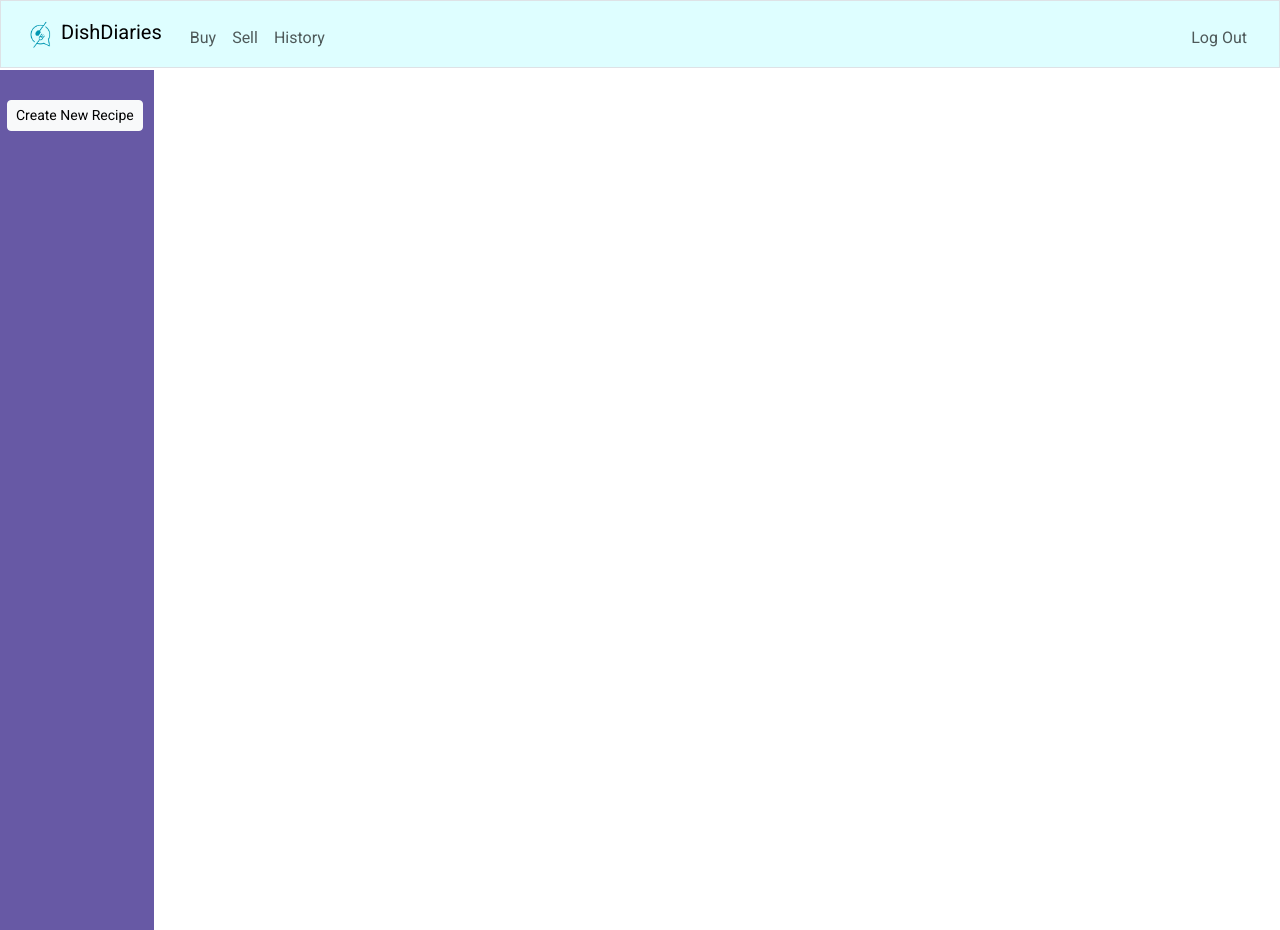
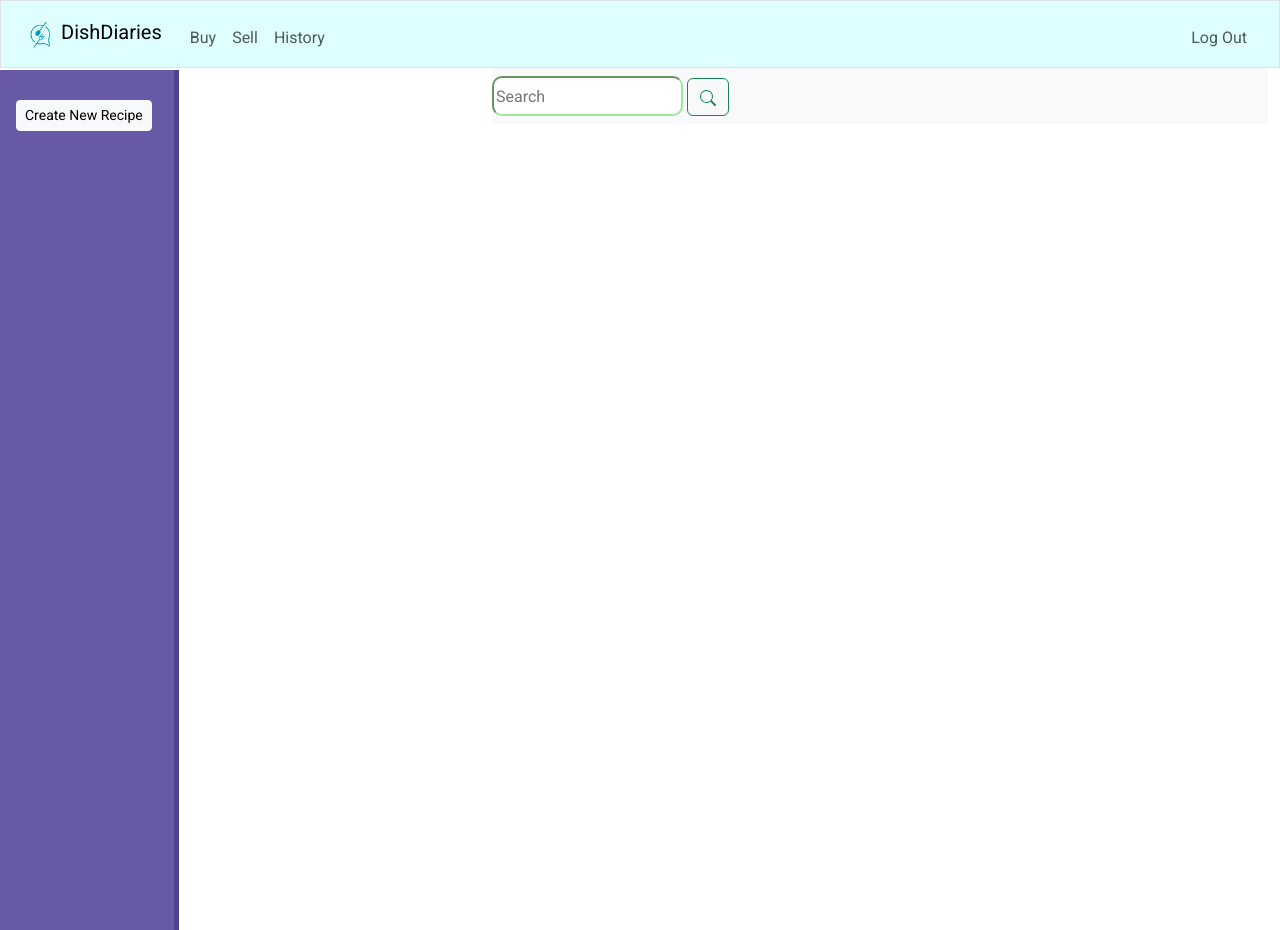
Before and after one commit to laisrz/DishDiaries, a Flask app: page / in a window 1280 px wide. Run offline with Flask 3, Linux system fonts and the light colour scheme; the visitor is signed in with stand-in values (Sample User, id 1); data that the repository does not hold is empty.

Commit message:
feat(search): add search bar

```diff
--- a/app.py
+++ b/app.py
@@ -6,7 +6,7 @@ from flask_session import Session
 import json
 from werkzeug.security import check_password_hash, generate_password_hash
 from datetime import date
-from helpers import login_required
+from helpers import login_required, apology
 
 
 
@@ -74,15 +74,12 @@ def login():
         password = request.form.get("password")
         # Ensure username was submitted
         if not username:
-            flash("Must provide username")
-            return redirect(url_for('login'))
+            return apology("must provide username", 400)
 
 
         # Ensure password was submitted
         if not password:
-            response = jsonify({"message": "Must provide password"})
-            response.status_code = 400
-            return response
+           return apology("must provide password", 400)
 
         # Query database for username
         cursor.execute("SELECT * FROM users WHERE username = ?", [username])
@@ -93,8 +90,8 @@ def login():
         if len(rows) != 1 or not check_password_hash(
             rows[0][2], password
         ):
-            flash("Username and/or password doesn't exist")
-            return redirect(url_for('login'))
+            return apology("Username and/or password doesn't exist", 400)
+
 
         # Remember which user has logged in
         session["user_id"] = rows[0][0]
@@ -137,8 +134,7 @@ def register():
 
         # check if username is blank
         if not username:
-            flash("Must provide username")
-            return redirect(url_for('register'))
+            return apology("Must provide username", 400)
 
         # check if username already exists
         cursor.execute(
@@ -148,26 +144,18 @@ def register():
         name = cursor.fetchone()
 
         if name:
-            response = jsonify({"message": "Username already in use"})
-            response.status_code = 400
-            return response
+            return apology("Username already in use", 400)
 
         # check if password or confirm password is blank
         if not password:
-            response = jsonify({"message": "Password must be provided"})
-            response.status_code = 400
-            return response
+            return apology("Password must be provided", 400)
 
         if not request.form.get("confirm_password"):
-            response = jsonify({"message": "Confirm password!"})
-            response.status_code = 400
-            return response
+            return apology("Confirm password!", 400)
 
         # check if password and confirmation match
         if password != request.form.get("confirm_password"):
-            response = jsonify({"message": "Confirm password and password don't match!"})
-            response.status_code = 400
-            return response
+            return apology("Confirmed password and password don't match!", 400)
 
         hash = generate_password_hash(password)
 
--- a/helpers.py
+++ b/helpers.py
@@ -1,4 +1,4 @@
-from flask import session, redirect
+from flask import session, redirect, render_template
 from functools import wraps
 
 
@@ -16,3 +16,28 @@ def login_required(f):
         return f(*args, **kwargs)
 
     return decorated_function
+
+
+def apology(message, code=400):
+    """Render message as an apology to user."""
+
+    def escape(s):
+        """
+        Escape special characters.
+
+        https://github.com/jacebrowning/memegen#special-characters
+        """
+        for old, new in [
+            ("-", "--"),
+            (" ", "-"),
+            ("_", "__"),
+            ("?", "~q"),
+            ("%", "~p"),
+            ("#", "~h"),
+            ("/", "~s"),
+            ('"', "''"),
+        ]:
+            s = s.replace(old, new)
+        return s
+
+    return render_template("apology.html", top=code, bottom=escape(message)), code
--- a/static/scripts.js
+++ b/static/scripts.js
@@ -39,9 +39,9 @@ formURL.addEventListener('submit', event => {
 
         newImg.src = data["photo_url"];
 
-        const newa = document.createElement("a");
+        const newa = document.createElement("button");
 
-        newa.classList.add('btn', 'btn-primary');
+        newa.classList.add('btn', 'btn-outline-info');
 
         newa.href =  `/${data['title']}`;
 
@@ -102,14 +102,14 @@ fetch('http://127.0.0.1:5000/recipes', {
 
         newImg.src = recipe["photo_url"];
 
-        const newa = document.createElement("a");
+        const newa = document.createElement("button");
 
-        newa.classList.add('btn', 'btn-primary');
+        newa.classList.add('btn', 'btn-outline-info', 'btn-sm');
         newa.setAttribute('id',`${recipe['title']}`);
 
         newH5.textContent = recipe['title'];
 
-        newa.textContent = 'Veja mais';
+        newa.textContent = 'Ir para receita';
 
 
 
--- a/static/styles.css
+++ b/static/styles.css
@@ -21,6 +21,7 @@ p {
 .navbar {
     background-color: #defeff;
     padding-right: 1.5rem;
+
 }
 
 .navbar-brand {
@@ -47,6 +48,7 @@ p {
 .login-border {
     margin-left: 200px;
     margin-right: 200px;
+    margin-top: 2rem;
     border-style: solid;
     border-color: black;
     background-color: #defeff;
@@ -59,11 +61,26 @@ p {
 }
 
 /* Index Page */
+/* Search bar */
+
+#searchBar {
+    margin-left: 30rem;
+
+}
+
+#input_search {
+
+    border-radius: 10px;
+    border-color: rgb(158, 231, 158);
+    height: 2.5rem;
+
+}
+
 /* Sidebar */
 
  .sidenav {
     height: 100%;
-    width: 12%; /* Set the width of the sidebar */
+    width: 14%; /* Set the width of the sidebar */
     position: fixed; /* Fixed Sidebar (stay in place on scroll) */
     z-index: 1; /* Stay on top */
     top: 70px; /* Stay at the top */
@@ -71,6 +88,9 @@ p {
     background-color: #6759a5;
     overflow-x: hidden; /* Disable horizontal scroll */
     padding-top: 30px;
+    border-right-style: solid;
+    border-right-width: thick;
+    border-color: #4f4287;
   }
 
   /* The navigation menu links */
@@ -96,9 +116,10 @@ p {
     .sidenav a {font-size: 18px;}
   }
 
-  .btn {
-    margin-left: 7px;
+  .btn-light {
+    margin-left: 1rem;
   }
+
 
 /* Modal to add new recipe */
 
@@ -107,6 +128,7 @@ p {
 .recipecard {
     margin-left: 13rem;
     margin-right: 1rem;
+
 }
 
 
@@ -114,6 +136,10 @@ p {
     margin-top: 2rem;
     margin-right: 4rem;
     width: 280px;
+    border-style: solid;
+    border-width: thick;
+    border-color: #6759a5;
+
 }
 .card-title {
     font-family: 'Roboto', sans-serif;
@@ -124,7 +150,9 @@ p {
 .card-img-top {
     height: 180px;
     width: 247px;
-    padding-right: ;
+    padding-right: 1.5rem;
+
+
 }
 
 /* Recipes */
--- a/templates/index.html
+++ b/templates/index.html
@@ -5,6 +5,15 @@
 {% endblock %}
 
 {% block main %}
+<!-- Search bar-->
+<nav class="navbar navbar-light bg-light " id="searchBar">
+  <form class="form-inline justify-content-center">
+    <input id="input_search" type="search" placeholder="Search" >
+    <button class="btn btn-outline-success my-2 my-sm-0" type="submit"><svg xmlns="http://www.w3.org/2000/svg" width="16" height="16" fill="currentColor" class="bi bi-search" viewBox="0 0 16 16">
+      <path d="M11.742 10.344a6.5 6.5 0 1 0-1.397 1.398h-.001c.03.04.062.078.098.115l3.85 3.85a1 1 0 0 0 1.415-1.414l-3.85-3.85a1.007 1.007 0 0 0-.115-.1zM12 6.5a5.5 5.5 0 1 1-11 0 5.5 5.5 0 0 1 11 0z"/>
+    </svg></button>
+  </form>
+</nav>
 
 <!--Card for recipes-->
 <div class="recipecard">
```
Also changed, not shown: templates/apology.html (added, +11 -0 lines).
